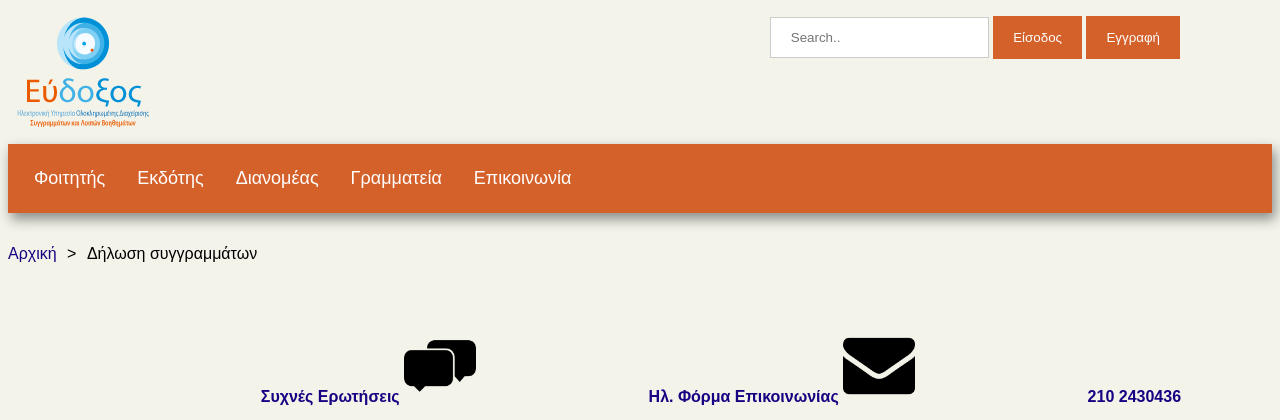
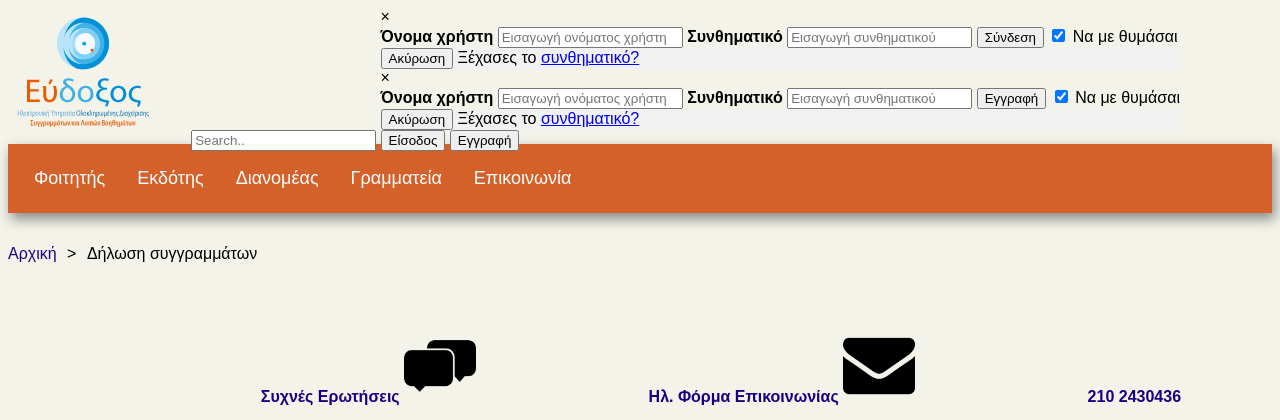
Before and after one commit to nikolaslepidas/Eudoxus_Website, a PHP site: page /testPage.php in a window 1280 px wide. Shown: the top 420 px of the page. Run offline with PHP 8.4, Linux system fonts and the light colour scheme.

Commit message:
fixed alt in images and changed duplicate class attributes and splitted modal_login in html and css and changed for in labels to be ids in input

```diff
--- a/footer.php
+++ b/footer.php
@@ -2,11 +2,11 @@
 <div class="wrapper">
 	<div id="footer">
 		<div><a href="#" >Συχνές Ερωτήσεις</a></div>
-		<div><img src="icons/two-black-rectangular-speech-bubbles-interface-chat-symbol.png"></div>
+		<div><img src="icons/two-black-rectangular-speech-bubbles-interface-chat-symbol.png"  alt="Συχνές Ερωτήσεις"></div>
 		<div><a href="#" >Ηλ. Φόρμα Επικοινωνίας</a></div>
-		<div><img src="icons/envelope.png"></div>
+		<div><img src="icons/envelope.png"  alt="Ηλ. Φόρμα Επικοινωνίας"></div>
 		<div><a href="tel:+302102430436">210 2430436</a></div>
-		<div><img src="icons/call-answer.png"></div>
+		<div><img src="icons/call-answer.png"  alt="Τηλέφωνο"></div>
 	</div>
 </div>
 <!--	End of Footer	-->
--- a/header.php
+++ b/header.php
@@ -1,6 +1,6 @@
 <div id="header">
 	<div id="logo-position">
-		<a href="index.php">	<img src="./images/logo.png">	</a>
+		<a href="index.php">	<img src="./images/logo.png"	alt="logo" > 	</a>
 	</div>
 
 	<div class="header-right">
@@ -24,7 +24,7 @@
 	<ul>
 		<li >
 			<a href="#" >Φοιτητής</a>
-			<div class="dropdown-content"  class="drop-button">
+			<div class="dropdown-content drop-button">
 				<a href="./testPage.php">Δήλωση συγγραμμάτων</a>
 				<a href="#">Ανταλλαγή συγγραμμάτων</a>
 				<a href="#">Σημειώσεις και Βοηθήματα</a>
@@ -35,7 +35,7 @@
 
 		<li >
 			<a href="#" >Εκδότης</a>
-			<div class="dropdown-content"  class="drop-button">
+			<div class="dropdown-content drop-button">
 				<a href="#">Διανομή συγγραμμάτων</a>
 				<a href="#">Οδηγίες</a>
 				<a href="#">Συχνές ερωτήσεις</a>
@@ -44,7 +44,7 @@
 
 		<li >
 			<a href="#" >Διανομέας</a>
-			<div class="dropdown-content"  class="drop-button">
+			<div class="dropdown-content drop-button">
 				<a href="#">Παράδοση συγγραμμάτων</a>
 				<a href="#">Οδηγίες</a>
 				<a href="#">Συχνές ερωτήσεις</a>
@@ -53,7 +53,7 @@
 
 		<li >
 			<a href="#" >Γραμματεία</a>
-			<div class="dropdown-content"  class="drop-button">
+			<div class="dropdown-content drop-button">
 				<a href="#">Εισαγωγή προγράμματος σπουδών</a>
 				<a href="#">Εισαγωγή προτεινόμενων συγγραμμάτων</a>
 				<a href="#">Οδηγίες</a>
--- a/index.php
+++ b/index.php
@@ -3,10 +3,11 @@
 
 	<head>
 		<meta charset ="UTF-8">
-		<meta name="viewport" content="width=device-width">
+		<meta name="viewport" content="width=device-width, initial-scale=1.0">
 
 		<link rel="stylesheet" href="css/base.css">
 		<link rel="stylesheet" href="css/home.css">
+		<link rel="stylesheet" href="css/modal_login.css">
 
 		<title>Εύδοξος - Αρχική σελίδα</title>
 
--- a/modal_login.html
+++ b/modal_login.html
@@ -1,132 +1,3 @@
-<!DOCTYPE html>
-<html>
-<head>
-<meta name="viewport" content="width=device-width, initial-scale=1">
-<style>
-body {font-family: Arial, Helvetica, sans-serif;}
-
-/* Full-width input fields */
-input[type=text], input[type=password] {
-  width: 100%;
-  padding: 12px 20px;
-  margin: 8px 0;
-  display: inline-block;
-  border: 1px solid #ccc;
-  box-sizing: border-box;
-}
-
-/* Set a style for all buttons */
-button {
-  background-color: rgb(212, 96, 42);
-  color: white;
-  padding: 14px 20px;
-  margin: 8px 0;
-  border: none;
-  cursor: pointer;
-  width: 100%;
-}
-
-button:hover {
-  opacity: 0.8;
-}
-
-/* Extra styles for the cancel button */
-.cancelbtn {
-  width: auto;
-  padding: 10px 18px;
-  background-color: #f44336;
-}
-
-/* Center the image and position the close button */
-.imgcontainer {
-  text-align: center;
-  margin: 24px 0 12px 0;
-  position: relative;
-}
-
-img.avatar {
-  width: 40%;
-  border-radius: 50%;
-}
-
-.container {
-  padding: 16px;
-}
-
-span.psw {
-  float: right;
-  padding-top: 16px;
-}
-
-/* The Modal (background) */
-.modal {
-  display: none; /* Hidden by default */
-  position: fixed; /* Stay in place */
-  z-index: 1; /* Sit on top */
-  left: 0;
-  top: 0;
-  width: 100%; /* Full width */
-  height: 100%; /* Full height */
-  overflow: auto; /* Enable scroll if needed */
-  background-color: rgb(0,0,0); /* Fallback color */
-  background-color: rgba(0,0,0,0.4); /* Black w/ opacity */
-  padding-top: 60px;
-}
-
-/* Modal Content/Box */
-.modal-content {
-  background-color: #fefefe;
-  margin: 5% auto 15% auto; /* 5% from the top, 15% from the bottom and centered */
-  border: 1px solid #888;
-  width: 30%; /* Could be more or less, depending on screen size */
-}
-
-/* The Close Button (x) */
-.close {
-  position: absolute;
-  right: 25px;
-  top: 0;
-  color: #000;
-  font-size: 35px;
-  font-weight: bold;
-}
-
-.close:hover,
-.close:focus {
-  color: red;
-  cursor: pointer;
-}
-
-/* Add Zoom Animation */
-.animate {
-  -webkit-animation: animatezoom 0.6s;
-  animation: animatezoom 0.6s
-}
-
-@-webkit-keyframes animatezoom {
-  from {-webkit-transform: scale(0)}
-  to {-webkit-transform: scale(1)}
-}
-
-@keyframes animatezoom {
-  from {transform: scale(0)}
-  to {transform: scale(1)}
-}
-
-/* Change styles for span and cancel button on extra small screens */
-@media screen and (max-width: 300px) {
-  span.psw {
-     display: block;
-     float: none;
-  }
-  .cancelbtn {
-     width: 100%;
-  }
-}
-</style>
-</head>
-<body>
-
 <div id="id01" class="modal">
 
   <form class="modal-content animate" action="/action_page.php">
@@ -136,15 +7,15 @@ span.psw {
     </div>
 
     <div class="container">
-      <label for="uname"><b>Όνομα χρήστη</b></label>
-      <input type="text" placeholder="Εισαγωγή ονόματος χρήστη" name="uname" required>
+      <label for="uname01"><b>Όνομα χρήστη</b></label>
+      <input type="text" placeholder="Εισαγωγή ονόματος χρήστη" id="uname01" required>
 
-      <label for="psw"><b>Συνθηματικό</b></label>
-      <input type="password" placeholder="Εισαγωγή συνθηματικού" name="psw" required>
+      <label for="psw01"><b>Συνθηματικό</b></label>
+      <input type="password" placeholder="Εισαγωγή συνθηματικού" id="psw01" required>
 
       <button type="submit">Σύνδεση</button>
       <label>
-        <input type="checkbox" checked="checked" name="remember"> Να με θυμάσαι
+        <input type="checkbox" checked="checked" id="remember01"> Να με θυμάσαι
       </label>
     </div>
 
@@ -164,15 +35,15 @@ span.psw {
       </div>
 
       <div class="container">
-        <label for="uname"><b>Όνομα χρήστη</b></label>
-        <input type="text" placeholder="Εισαγωγή ονόματος χρήστη" name="uname" required>
+        <label for="uname02"><b>Όνομα χρήστη</b></label>
+        <input type="text" placeholder="Εισαγωγή ονόματος χρήστη" id="uname02" required>
 
-        <label for="psw"><b>Συνθηματικό</b></label>
-        <input type="password" placeholder="Εισαγωγή συνθηματικού" name="psw" required>
+        <label for="psw02"><b>Συνθηματικό</b></label>
+        <input type="password" placeholder="Εισαγωγή συνθηματικού" id="psw02" required>
 
         <button type="submit">Εγγραφή</button>
         <label>
-          <input type="checkbox" checked="checked" name="remember"> Να με θυμάσαι
+          <input type="checkbox" checked="checked" id="remember02"> Να με θυμάσαι
         </label>
       </div>
 
@@ -182,10 +53,6 @@ span.psw {
       </div>
     </form>
   </div>
-
-
-
-
 
 <script>
     // Get the modal
@@ -201,7 +68,3 @@ span.psw {
         }
     }
 </script>
-
-
-</body>
-</html>
```
Also changed, not shown: css/modal_login.css (added, +118 -0 lines).
